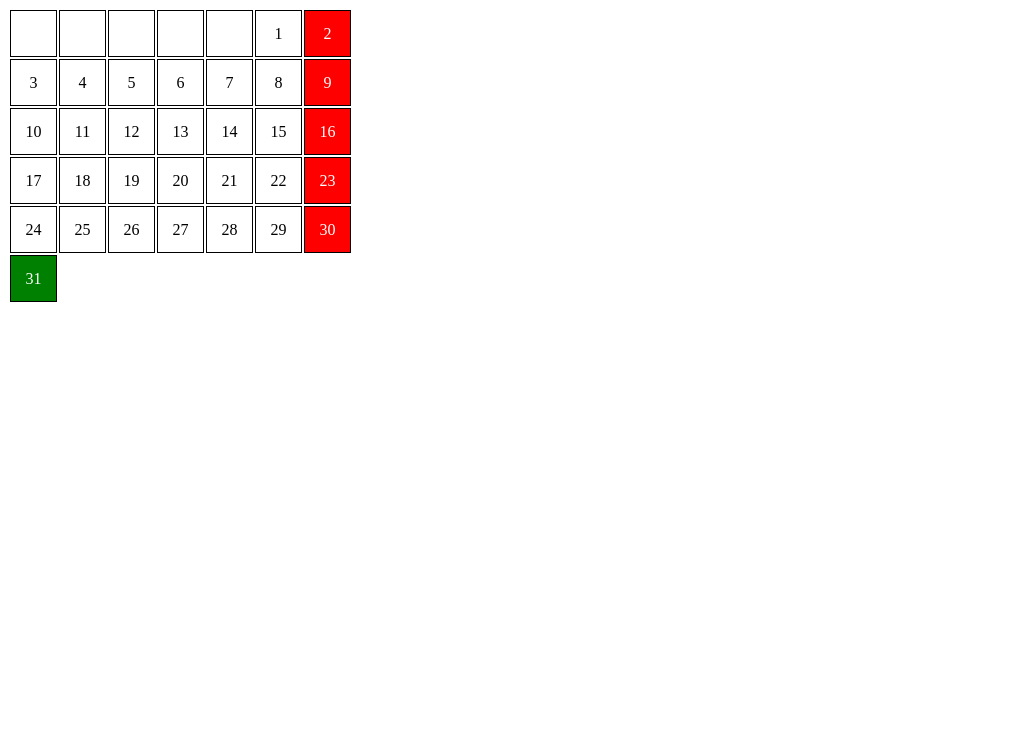
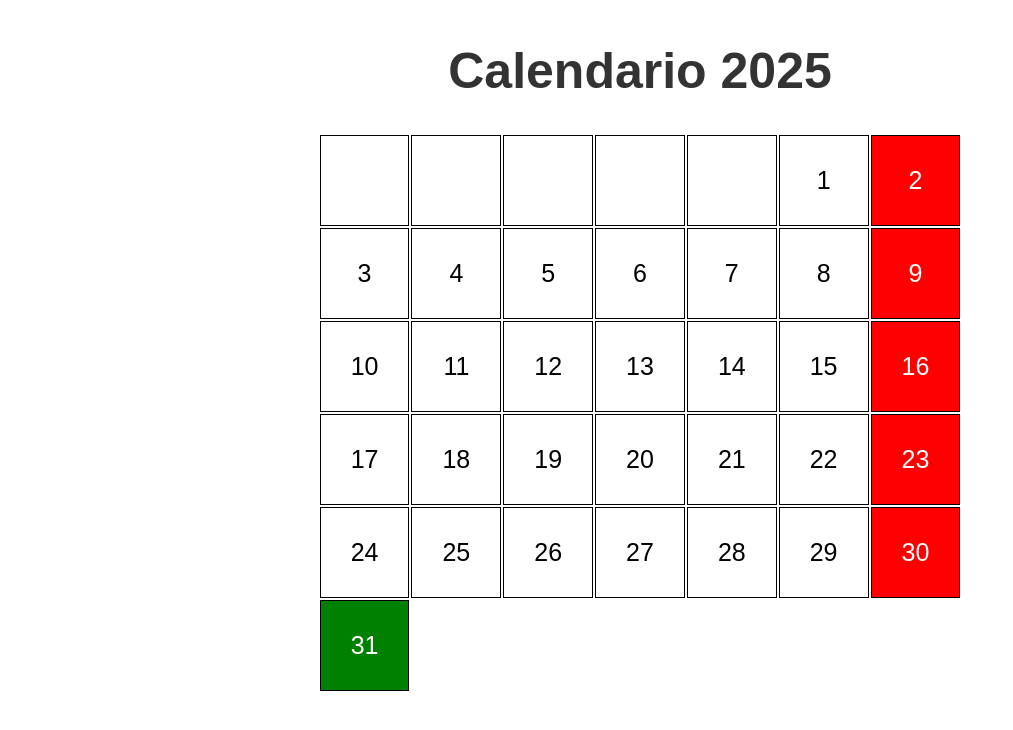
Before and after one commit to luisperezcantarero/calendario_act5, a PHP site: page / in a window 1280 px wide. Shown: the top 730 px of the page, without its empty margins (0-1013 px from the left). Run offline with PHP 8.4, Linux system fonts and the light colour scheme.

Commit message:
Calendario estilo

```diff
--- a/index.php
+++ b/index.php
@@ -18,11 +18,22 @@ $numBlank = $firstDayWeek - 1;
     <title>Calendario</title>
 </head>
 <style>
+    body {
+        display: flex;
+        justify-content: center;
+        align-items: center;
+        flex-direction: column;
+        font-family: Arial, sans-serif;
+        font-size: 25px;
+    }
+    h1 {
+        font-size: 50px;
+        color: #333;
+    }
     td {
         border: 1px solid black;
-        padding: 10px;
-        width: 25px;
-        height: 25px;
+        padding: 30px;
+        margin: 0;
         text-align: center;
     }
     .actualDay {
@@ -35,6 +46,7 @@ $numBlank = $firstDayWeek - 1;
     }
 </style>
 <body>
+    <h1>Calendario <?php echo $year; ?></h1>
     <table>
     <?php
     echo '<tr>';
```
